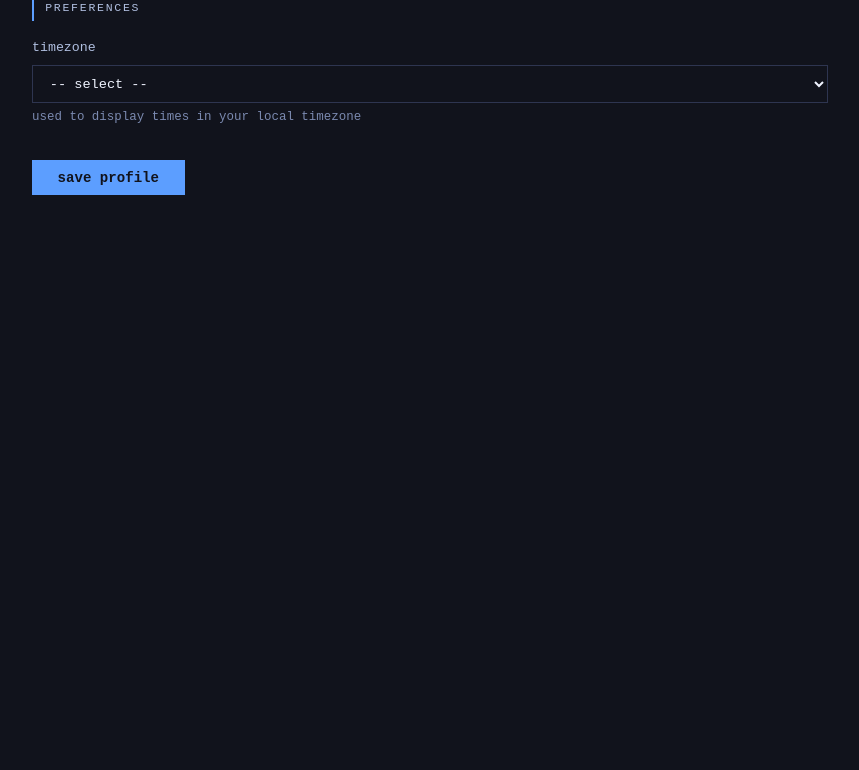
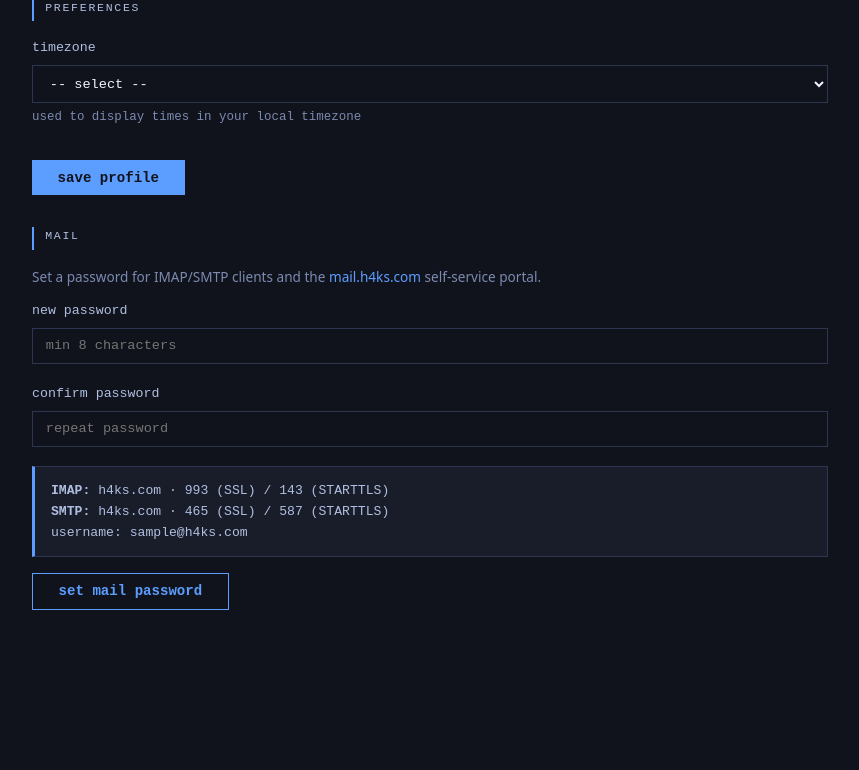
Before and after one commit to h4ks-com/h4kslanding, a Django app: page /profile/ in a window 1280 px wide. Shown: the part 241-1011 px from the top of the page, without its empty margins (210-1069 px from the left). Before the commit the page ends 436 px from the top, so only its background shows below. Run offline with Django 5.2, Linux system fonts and the light colour scheme; the visitor is signed in with stand-in values (Sample User, id 1).

Commit message:
More fixes

```diff
--- a/interface/h4kslanding/urls_clocks.py
+++ b/interface/h4kslanding/urls_clocks.py
@@ -4,4 +4,5 @@ from webapp import views
 
 urlpatterns = [
     path('', views.clocks_page, name='clocks'),
+    path('api/timezone-stats/', views.api_timezone_stats, name='api_timezone_stats'),
 ]
--- a/interface/webapp/plans.py
+++ b/interface/webapp/plans.py
@@ -11,7 +11,7 @@ class PlanConfig(TypedDict):
     roles: list[str]
 
 
-USERNAME_RE: re.Pattern[str] = re.compile(r'^[a-zA-Z0-9_]{3,30}$')
+USERNAME_RE: re.Pattern[str] = re.compile(r'^[a-z0-9.\-]{3,30}$')
 
 # Each tier adds roles on top of the previous one; order defines plan hierarchy.
 _PLAN_TIERS: list[tuple[PlanKey, str, str, list[str]]] = [
--- a/interface/webapp/templates/clocks.html
+++ b/interface/webapp/templates/clocks.html
@@ -124,7 +124,7 @@
       <div class="your-tz-date" id="your-date-display"></div>
       {% if not user.is_authenticated and show_nav %}
         <div class="your-tz-hint"><a href="/oidc/authenticate/">login</a> to set your timezone</div>
-      {% elif not user_timezone %}
+      {% elif not user_timezone and show_nav %}
         <div class="your-tz-hint" id="tz-hint"><a href="/profile/">save your timezone in profile</a> to make it permanent</div>
       {% endif %}
     </div>
--- a/interface/webapp/templates/profile.html
+++ b/interface/webapp/templates/profile.html
@@ -193,7 +193,7 @@ button[type="submit"]:disabled { background: var(--border); color: var(--text-di
 
   <div class="user-strip">
     <div><span>user </span><strong>{{ user.username }}</strong></div>
-    <div><span>email </span><strong>{{ user.email }}</strong></div>
+    <div><span>email </span><strong id="display-email">{{ user.email }}</strong></div>
     <div>
       {% if user.is_staff %}
         <span class="badge badge-admin">ADMIN</span>
@@ -240,7 +240,7 @@ button[type="submit"]:disabled { background: var(--border); color: var(--text-di
     <div class="mail-info">
       <strong>IMAP:</strong> h4ks.com &middot; 993 (SSL) / 143 (STARTTLS)<br>
       <strong>SMTP:</strong> h4ks.com &middot; 465 (SSL) / 587 (STARTTLS)<br>
-      username: your full email address
+      username: {{ user.username }}@h4ks.com
     </div>
     <button type="button" class="btn-secondary" id="mailPasswordButton">set mail password</button>
     <div id="mailResult" class="result"></div>
--- a/interface/webapp/views.py
+++ b/interface/webapp/views.py
@@ -542,7 +542,7 @@ def signup_submit(request):
             return JsonResponse({'error': 'Failed to authenticate with authentication service'}, status=500)
 
         email = pending_user.email
-        username = email.split('@')[0]
+        username = email.split('@')[0].lower()
 
         headers = {
             'Authorization': f'Bearer {access_token}',
@@ -632,13 +632,13 @@ def sign_up(request: HttpRequest) -> HttpResponse:
     if not token or not _verify_turnstile(token, ip):
         return JsonResponse({'error': 'Please complete the challenge.'}, status=400)
 
-    username = request.POST.get('username', '').strip()
+    username = request.POST.get('username', '').strip().lower()
     password = request.POST.get('password', '').strip()
 
     if not username or not password:
         return JsonResponse({'error': 'All fields are required'}, status=400)
     if not USERNAME_RE.match(username):
-        return JsonResponse({'error': 'Username must be 3–30 characters, letters/numbers/underscores only'}, status=400)
+        return JsonResponse({'error': 'Username must be 3–30 characters, lowercase letters/numbers/dots/hyphens only'}, status=400)
     if len(password) < 8:
         return JsonResponse({'error': 'Password must be at least 8 characters'}, status=400)
 
@@ -650,7 +650,7 @@ def sign_up(request: HttpRequest) -> HttpResponse:
         response = httpx.post(
             f"{settings.LOGTO_ENDPOINT}/api/users",
             headers={'Authorization': f'Bearer {access_token}', 'Content-Type': 'application/json'},
-            json={'username': username, 'password': password, 'name': username},
+            json={'username': username, 'password': password, 'name': username, 'primaryEmail': f'{username}@h4ks.com'},
             timeout=10.0,
         )
 
@@ -683,7 +683,7 @@ def profile(request):
     context = {
         'user': request.user,
         'profile': user_profile,
-        'has_mail_role': user_has_mail_role(user_profile.logto_sub) if user_profile.logto_sub else False,
+        'has_mail_role': request.user.is_staff or (user_has_mail_role(user_profile.logto_sub) if user_profile.logto_sub else False),
     }
     return HttpResponse(template.render(context, request))
 
@@ -704,7 +704,7 @@ def set_mail_password(request):
         return JsonResponse({'success': False, 'error': 'Passwords do not match.'}, status=400)
 
     logto_sub = getattr(request.user, 'profile', None) and request.user.profile.logto_sub
-    if not logto_sub or not user_has_mail_role(logto_sub):
+    if not request.user.is_staff and (not logto_sub or not user_has_mail_role(logto_sub)):
         return JsonResponse({'success': False, 'error': 'Mail access not enabled for your account.'}, status=403)
 
     email = request.user.email
```
Also changed, not shown: interface/webapp/templates/sign_up.html (+7 -4 lines).
